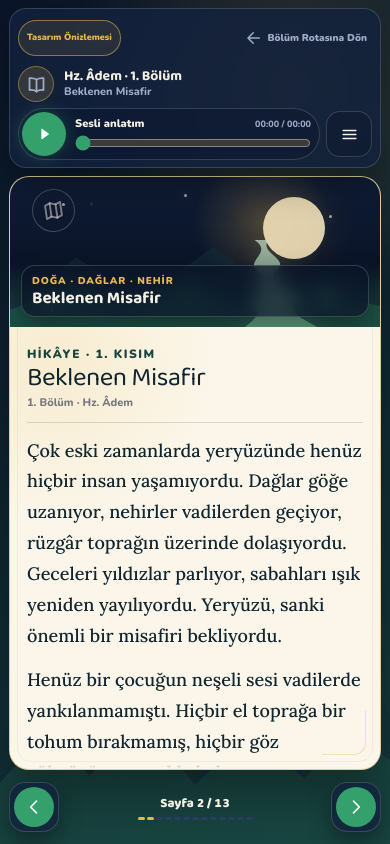
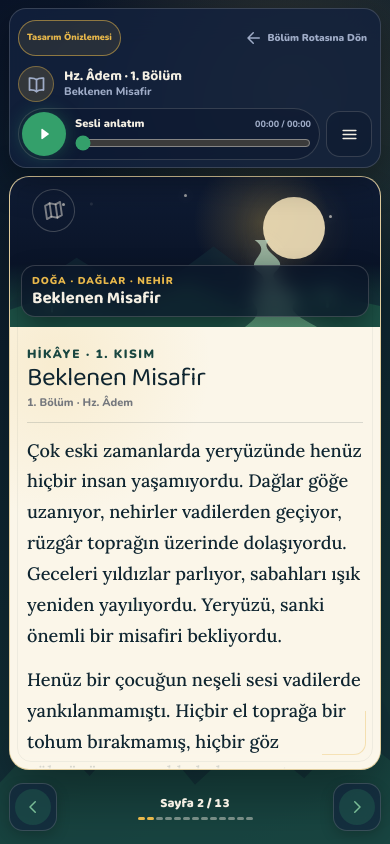
Before and after one commit to hasankahrimanoglu/peygamberler-kitap-okuma-sitesi, a Next.js app: page /tasarim/okuma-yeni in a window 390 px wide. Built offline with nearby package versions, Linux system fonts and the light colour scheme.

Commit message:
refactor: okuma gezinmesini sadelestir

```diff
--- a/app/tasarim/okuma-yeni/okuma-yeni.module.css
+++ b/app/tasarim/okuma-yeni/okuma-yeni.module.css
@@ -1556,34 +1556,35 @@
 
 .navButton {
   display: flex;
-  min-width: 116px;
-  min-height: 52px;
+  min-width: 148px;
+  min-height: 48px;
   align-items: center;
   justify-content: center;
-  gap: 8px;
-  padding: 5px 12px 5px 5px;
+  gap: 9px;
+  padding: 8px 14px;
   border: 1px solid var(--night-line);
-  border-radius: 999px;
+  border-radius: 14px;
   color: var(--murekkep);
-  background: color-mix(in srgb, var(--yuzey) 78%, transparent);
-  box-shadow: 0 10px 22px var(--reader-shadow);
+  background: color-mix(in srgb, var(--yuzey) 62%, transparent);
+  box-shadow: 0 5px 14px color-mix(in srgb, var(--reader-shadow) 58%, transparent);
   cursor: pointer;
   font-size: 14px;
   backdrop-filter: blur(10px);
+  transition: border-color 160ms ease, background-color 160ms ease;
 }
 
 .navButton:last-child {
-  padding: 5px 5px 5px 12px;
+  padding: 8px 14px;
 }
 
 .navButton > span {
   display: grid;
-  width: 42px;
-  height: 42px;
+  width: 28px;
+  height: 28px;
   place-items: center;
   border-radius: 50%;
-  color: var(--eylem-metin);
-  background: var(--eylem);
+  color: color-mix(in srgb, var(--eylem) 64%, var(--murekkep));
+  background: color-mix(in srgb, var(--eylem) 20%, transparent);
 }
 
 .navButton strong {
@@ -1591,8 +1592,9 @@
   font-size: 14px;
 }
 
-.navButton:hover:not(:disabled) > span {
-  background: var(--eylem-koyu);
+.navButton:hover:not(:disabled) {
+  border-color: color-mix(in srgb, var(--eylem) 54%, var(--night-line));
+  background: color-mix(in srgb, var(--yuzey) 78%, transparent);
 }
 
 .navButton:disabled {
@@ -1632,7 +1634,7 @@
   width: clamp(6px, 1.1vw, 11px);
   height: 4px;
   border-radius: 999px;
-  background: var(--cizgi);
+  background: color-mix(in srgb, var(--murekkep) 44%, transparent);
 }
 
 .pageProgress span.progressDone {
@@ -2240,19 +2242,19 @@
   }
 
   .navButton {
-    min-width: 50px;
-    min-height: 50px;
-    padding: 4px;
-    border-radius: 16px;
+    min-width: 48px;
+    min-height: 48px;
+    padding: 5px;
+    border-radius: 14px;
   }
 
   .navButton:last-child {
-    padding: 4px;
+    padding: 5px;
   }
 
   .navButton > span {
-    width: 40px;
-    height: 40px;
+    width: 36px;
+    height: 36px;
   }
 
   .navButton strong {
--- a/app/tasarim/okuma-yeni/page.tsx
+++ b/app/tasarim/okuma-yeni/page.tsx
@@ -832,8 +832,8 @@ export default function OkumaYeniOnizleme() {
             onClick={() => sayfayaGit(aktifSayfa - 1)}
             data-qa="previous-page"
           >
-            <span><Ikon ad="ok-sol" boyut={20} /></span>
-            <strong>Önceki</strong>
+            <span><Ikon ad="ok-sol" boyut={18} /></span>
+            <strong>Önceki Sayfa</strong>
           </button>
 
           <div className={styles.dockCenter}>
@@ -877,8 +877,8 @@ export default function OkumaYeniOnizleme() {
             onClick={() => sayfayaGit(aktifSayfa + 1)}
             data-qa="next-page"
           >
-            <strong>Sonraki</strong>
-            <span><Ikon ad="ok-sag" boyut={20} /></span>
+            <strong>Sonraki Sayfa</strong>
+            <span><Ikon ad="ok-sag" boyut={18} /></span>
           </button>
         </nav>
 
--- a/src/components/reader/AtlasReader.tsx
+++ b/src/components/reader/AtlasReader.tsx
@@ -502,13 +502,13 @@ export function AtlasReader({ chapter, onProgressSync }: AtlasReaderProps) {
         </div>
 
         <nav className={styles.readerDock} aria-label="Okuma sayfası gezinmesi">
-          <button type="button" className={styles.navButton} aria-label="Önceki sayfa" disabled={aktifSayfa === 0} onClick={() => sayfayaGit(aktifSayfa - 1)}><span><Ikon ad="ok-sol" boyut={20} /></span><strong>Önceki</strong></button>
+          <button type="button" className={styles.navButton} aria-label="Önceki sayfa" disabled={aktifSayfa === 0} onClick={() => sayfayaGit(aktifSayfa - 1)}><span><Ikon ad="ok-sol" boyut={18} /></span><strong>Önceki Sayfa</strong></button>
           <div className={styles.dockCenter}>
             {ozelAksiyon ? <button type="button" className={`${styles.specialAction} ${ozelAksiyon.sinif}`} disabled={ozelAksiyon.disabled} onClick={ozelAksiyon.onClick}><Ikon ad={ozelAksiyon.ikon} boyut={18} />{ozelAksiyon.etiket}</button> : (
               <div className={styles.pageProgress}><p>Sayfa {aktifSayfa + 1} / {sayfalar.length}</p><div role="progressbar" aria-label="Bölüm sayfa ilerlemesi" aria-valuemin={1} aria-valuemax={sayfalar.length} aria-valuenow={aktifSayfa + 1}>{sayfalar.map((_, index) => <span key={index} className={index <= aktifSayfa ? styles.progressDone : ""} />)}</div></div>
             )}
           </div>
-          <button type="button" className={styles.navButton} aria-label="Sonraki sayfa" disabled={sonrakiKilitli} onClick={() => sayfayaGit(aktifSayfa + 1)}><strong>Sonraki</strong><span><Ikon ad="ok-sag" boyut={20} /></span></button>
+          <button type="button" className={styles.navButton} aria-label="Sonraki sayfa" disabled={sonrakiKilitli} onClick={() => sayfayaGit(aktifSayfa + 1)}><strong>Sonraki Sayfa</strong><span><Ikon ad="ok-sag" boyut={18} /></span></button>
         </nav>
         <p className={styles.srOnly} aria-live="polite">{duyuru}</p>
       </div>
```
